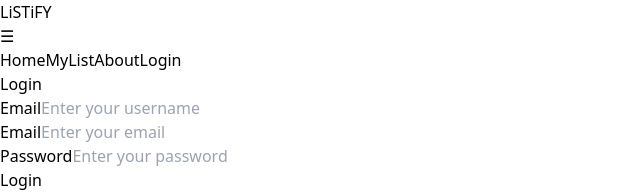
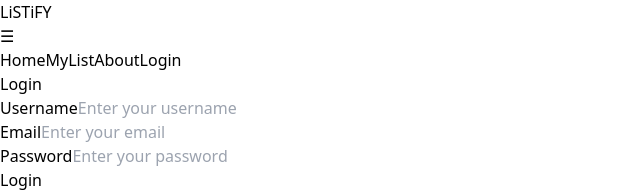
Before and after one commit to sumitgit3/Listify, a React (Vite) app: page /login in a window 1280 px wide. Shown: the top 192 px of the page, without its empty margins (0-640 px from the left). Built offline with nearby package versions, Linux system fonts and the light colour scheme; no server answers.

Commit message:
Minor Changes: Typo fix , limit minimum quantity

```diff
--- a/src/components/AddItemForm.jsx
+++ b/src/components/AddItemForm.jsx
@@ -52,6 +52,7 @@ const AddItemForm = () => {
             type="number"
             id="quantity"
             name="quantity"
+            min={1}
             value={newItem.quantity}
             onChange={handleInputChange}
             placeholder="E.g., 5"
--- a/src/routes/Login.jsx
+++ b/src/routes/Login.jsx
@@ -41,7 +41,7 @@ const Login = () => {
               htmlFor="username"
               className="text-sm font-medium text-gray-700"
             >
-              Email
+              Username
             </label>
             <input
               type="text"
```
